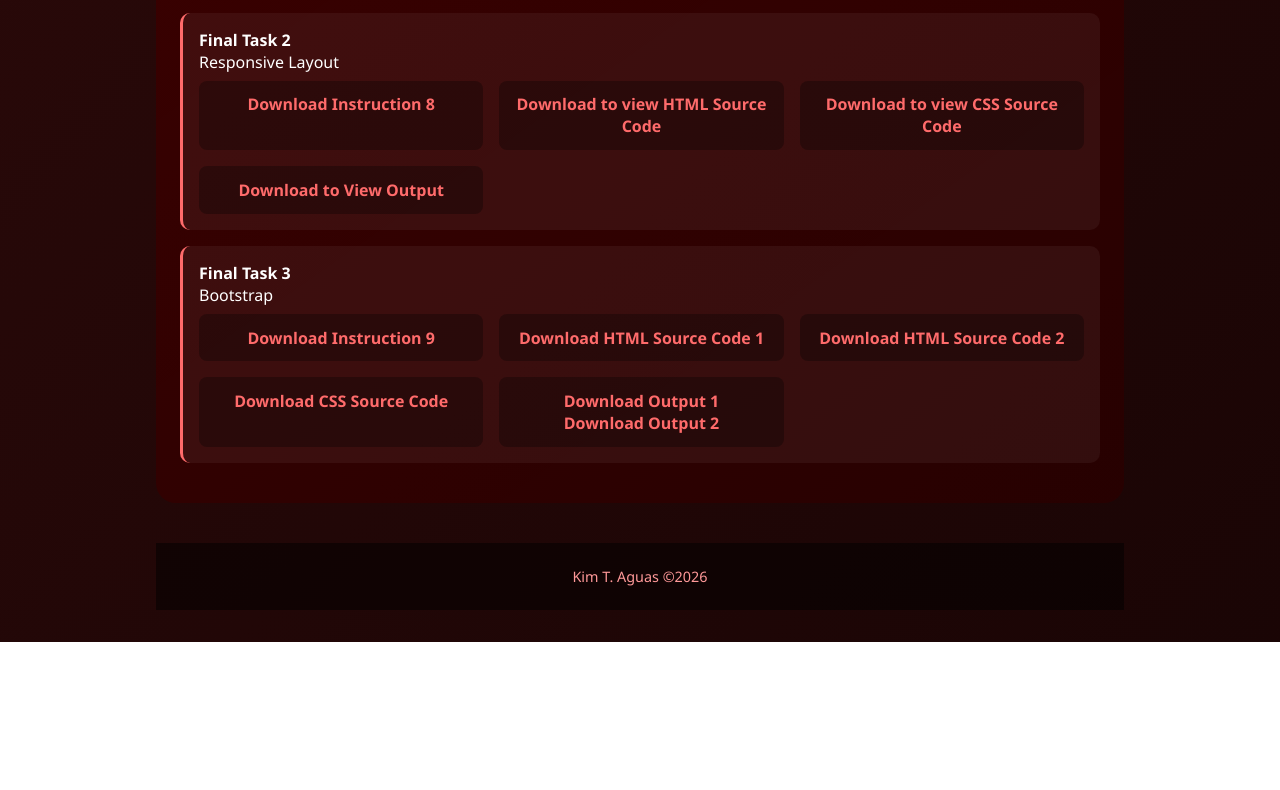
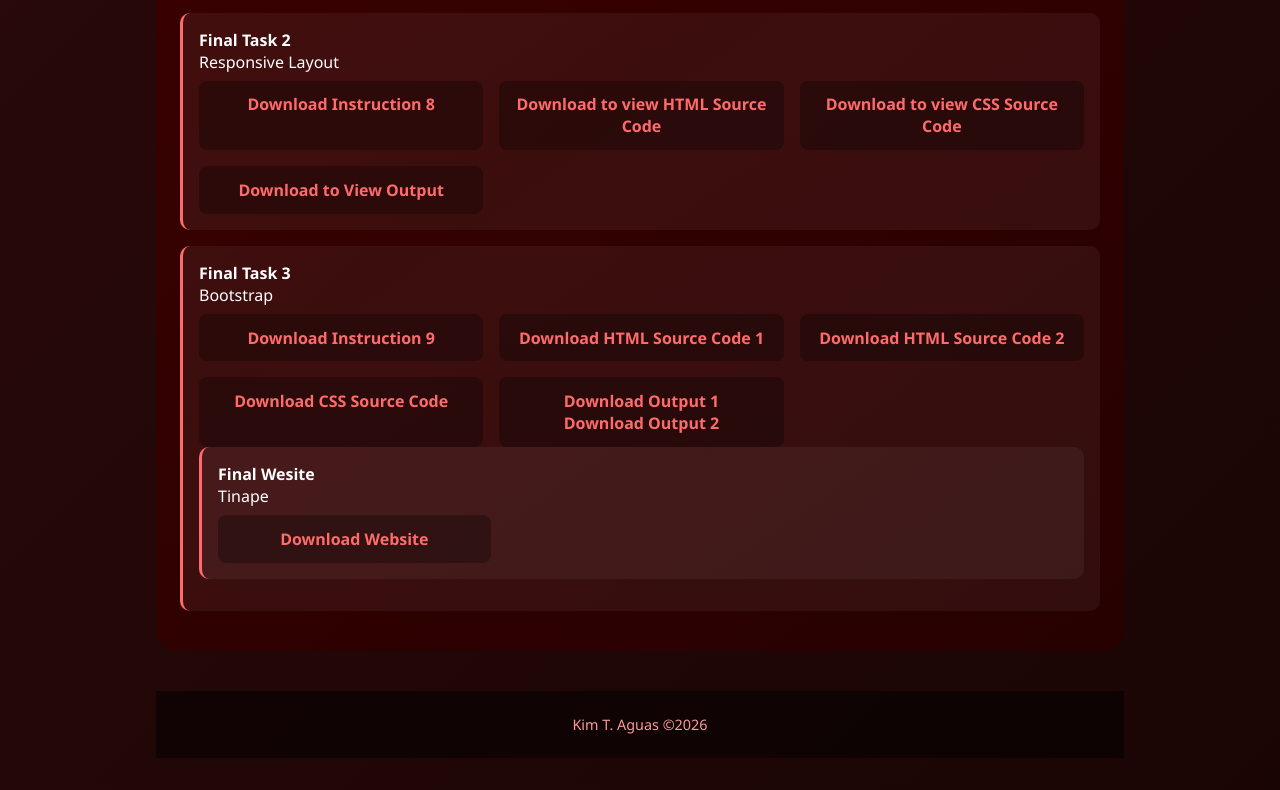
Before and after one commit to aguaskim/AguasKim_BSIT-1A, a plain HTML site: page index.html in a window 1280 px wide. Shown: the part 3389-4179 px from the top of the page. Before the commit the page ends 4031 px from the top, so only its background shows below. Drawn offline with Linux system fonts and the light colour scheme.

```diff
--- a/index.html
+++ b/index.html
@@ -804,6 +804,17 @@
 		            </a>
 		        </div>
 		    </div>
+
+			<div class="project-container">
+		    <h4>Final Wesite</h4>
+		    <p>Tinape</p>
+
+		    <div class="meta-row">
+		        <div class="meta-box">
+		            <a href="https://lorindavid.github.io/Tinap-/index.html" target="_blank">
+		                Download Website
+		            </a>
+		        </div>
 		</div>
 		</section>
 
```
